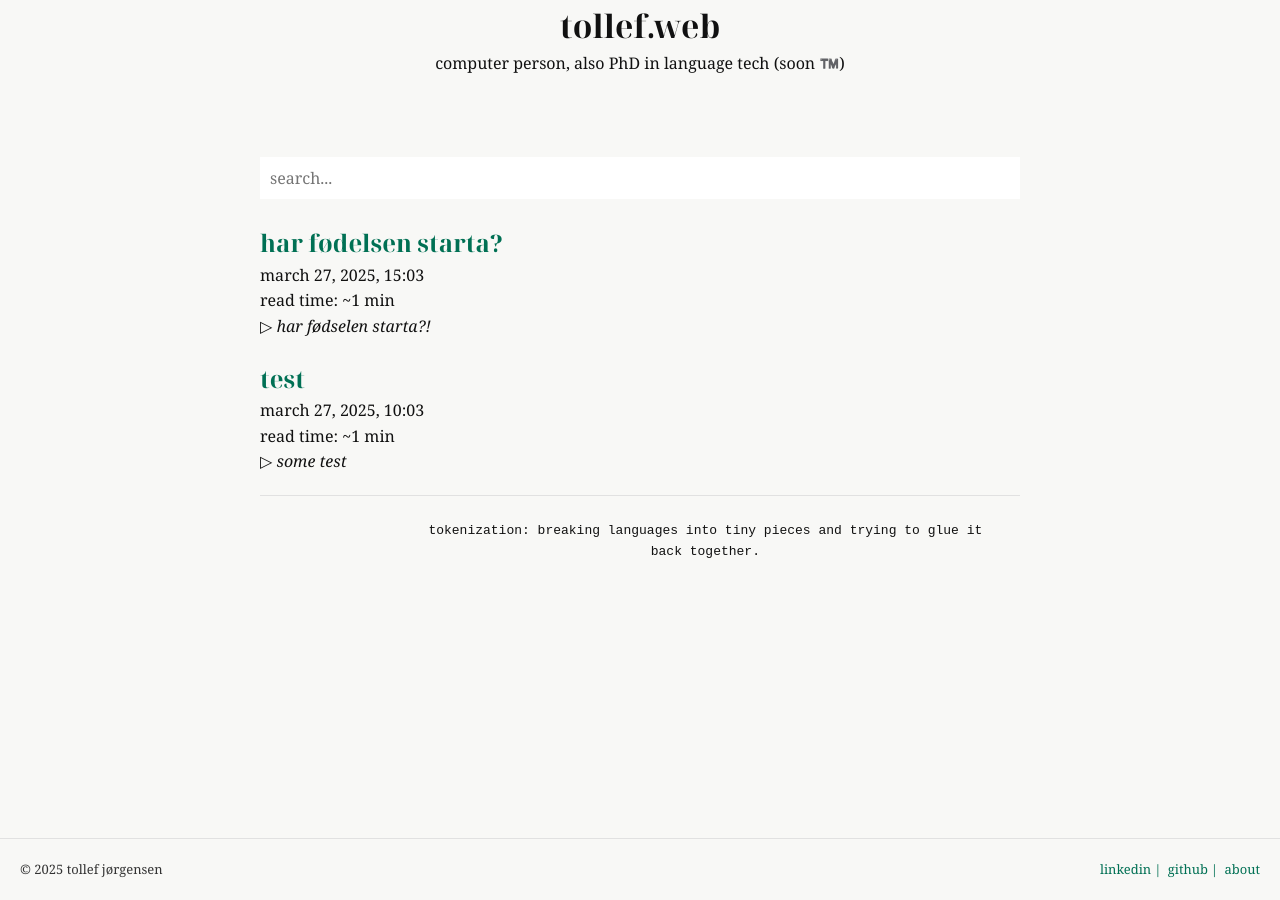
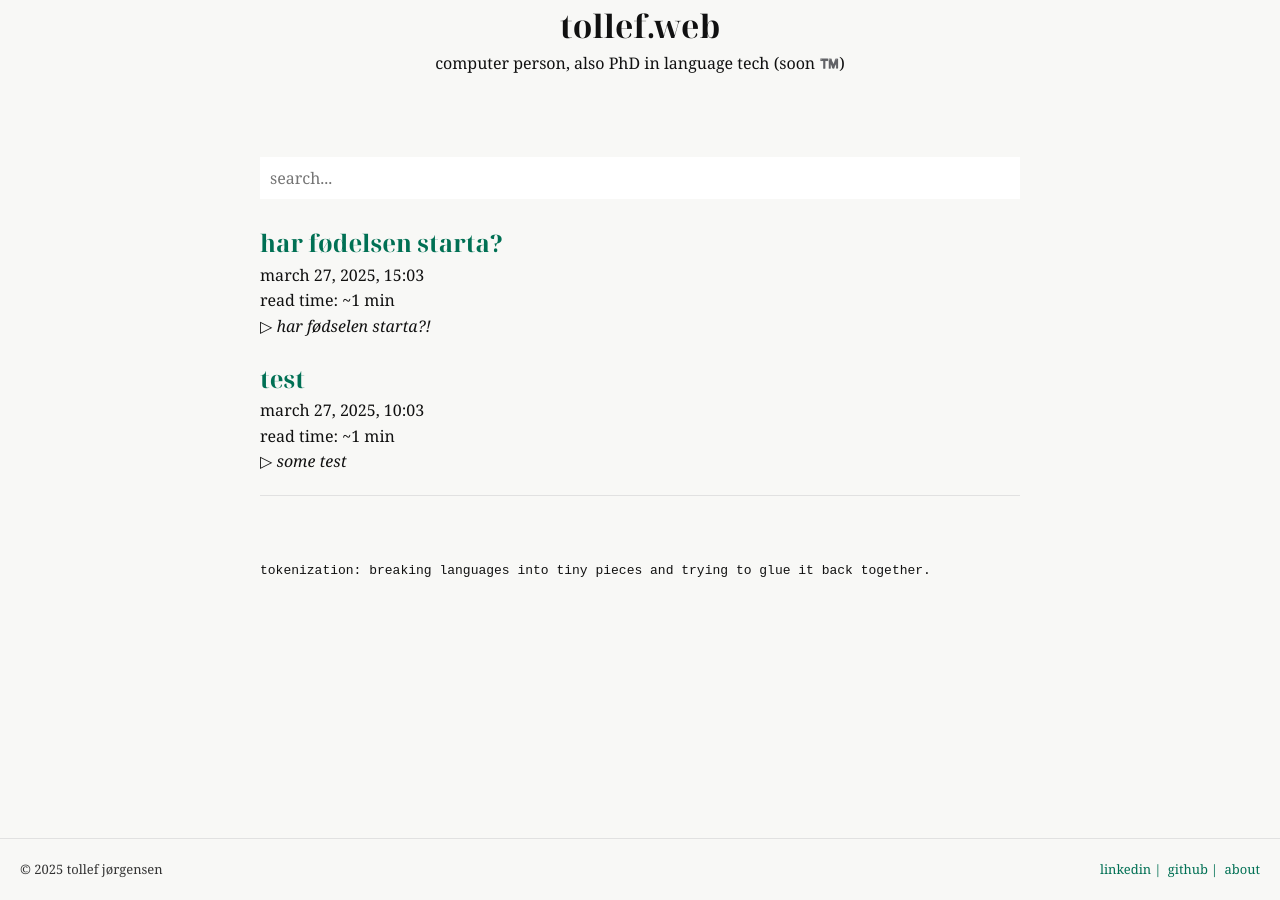
Before and after one commit to tollefj/tollefj.github.io, a Jekyll site: the page built from index.html, in a window 1280 px wide. Built offline with Jekyll 4.4.1, drawn with Linux system fonts in a browser that asks for light colours; the list of posts is cut into pages by our own code.

Commit message:
fix the scrambel text

```diff
--- a/assets/styles.css
+++ b/assets/styles.css
@@ -11,11 +11,11 @@
 }
 
 .introduction {
-  font-size: 0.8;
+  /* font-size: 0.8; */
   font-family: monospace;
-  text-align: center;
-  line-height: 1.6;
-  margin: 5px;
+  /* text-align: center; */
+  /* line-height: 1.6; */
+  /* margin: 5px; */
 }
 
 .top-container {
--- a/index.html
+++ b/index.html
@@ -47,10 +47,10 @@ read_time = words | divided_by: 200.0 | ceil %}
     next
   </a>
   <br>
-  <section class="introduction">
-    <p class="text"></p>
-  </section>
 </div>
+<section class="introduction">
+  <p class="text"></p>
+</section>
 
 <script src="/assets/js/scramble.js"></script>
 
```
